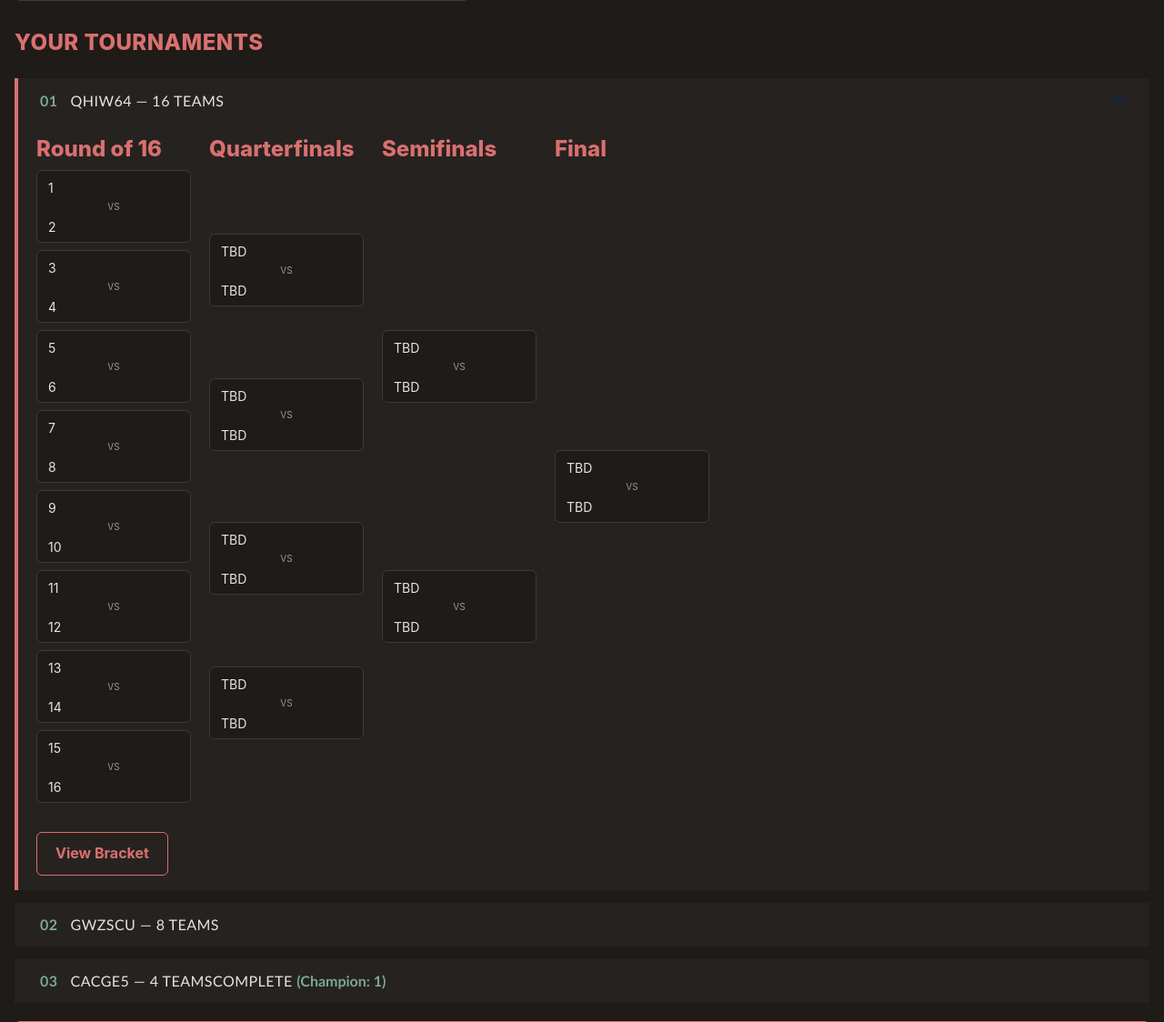
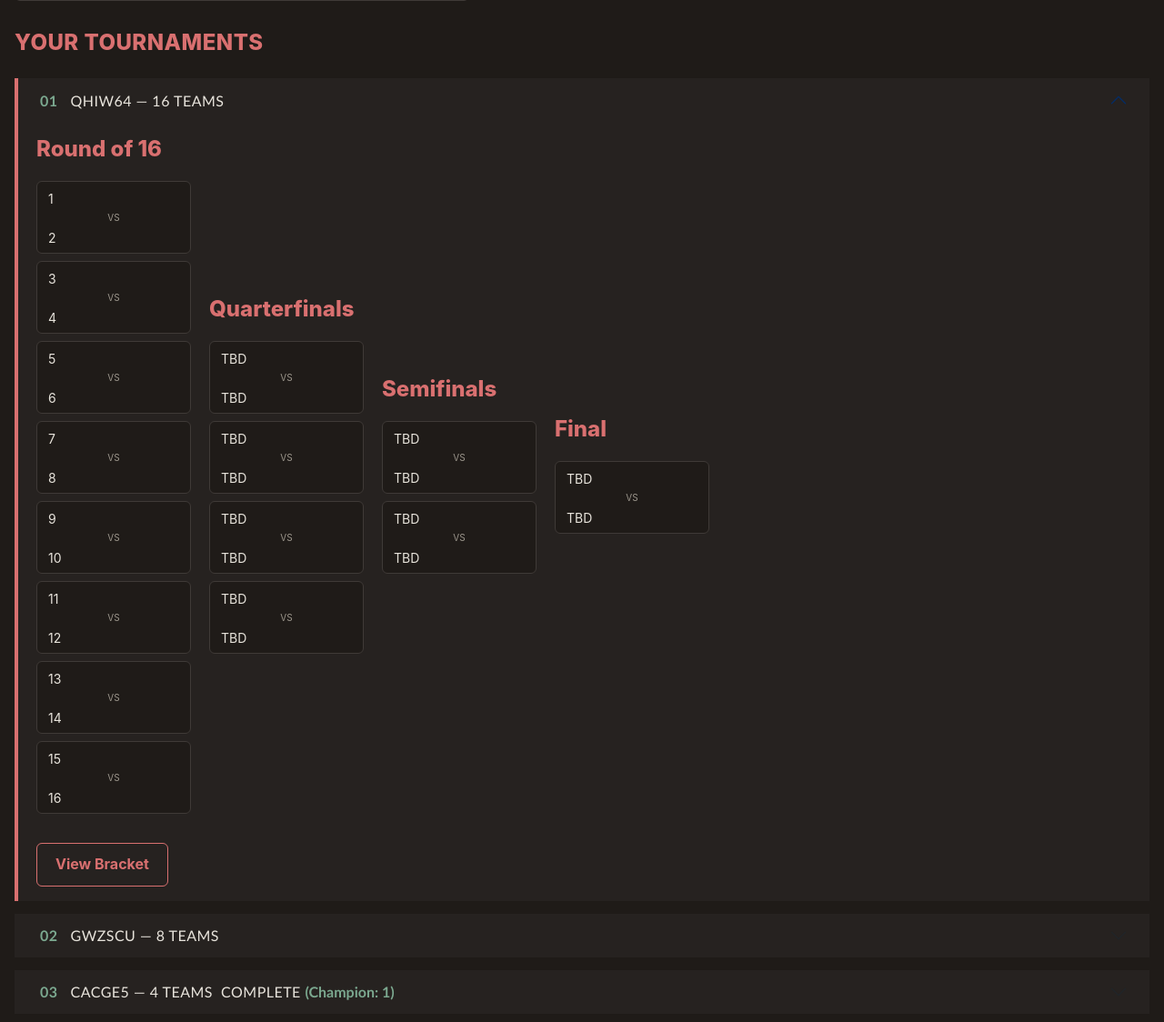
Before and after one commit to CarlySo132/L3-Computer-Science-Project, a Flask app: page /bracket in a window 1280 px wide. Shown: the part 1035-2159 px from the top of the page at 91% size. Run offline with Flask 3, Linux system fonts and the light colour scheme; data comes from the database, SQL or seed files in the repository.

Commit message:
Accordion V2

```diff
--- a/app.py
+++ b/app.py
@@ -48,7 +48,7 @@ def generate_access_code():
     return ''.join(random.choices(string.ascii_uppercase + string.digits, k=6))
 
 def get_all_tournaments():
-    all_teams = Bracket.query.order_by(Bracket.access_code, Bracket.seed).all()
+    all_teams = Bracket.query.order_by(Bracket.id).all()
 
     codes_in_order = []
     teams_by_code = {}
--- a/static/style.css
+++ b/static/style.css
@@ -1069,6 +1069,8 @@ p {
   flex-shrink: 0;
   display: flex;
   flex-direction: column;
+  justify-content: center;
+  gap: 12px;
 }
 
 .match-preview {
@@ -1207,8 +1209,6 @@ p {
   display: flex;
   flex-direction: column;
   gap: 8px;
-  flex: 1;
-  justify-content: space-evenly;
 }
 
 .match-preview {
--- a/templates/bracket.html
+++ b/templates/bracket.html
@@ -53,7 +53,7 @@
             <button class="accordion-button {% if not loop.first %}collapsed{% endif %}" type="button" data-num="{{ '%02d' % loop.index }}" data-bs-toggle="collapse" data-bs-target="#tournament-{{ t.code }}" aria-expanded="{% if loop.first %}true{% else %}false{% endif %}"  aria-controls="tournament-{{ t.code }}">
                 {{ t.code }}&nbsp;&mdash;&nbsp;{{ t.num_teams }} teams
                 {% if t.is_complete %}
-                <span class="tournament-status complete">Complete</span>
+                &nbsp;<span class="tournament-status complete">Complete</span>
                     &nbsp;<span class="tournament-champion-tag">(Champion: {{ t.final_match.winner.name }})</span>
                 {% endif %}
             </button>
```
